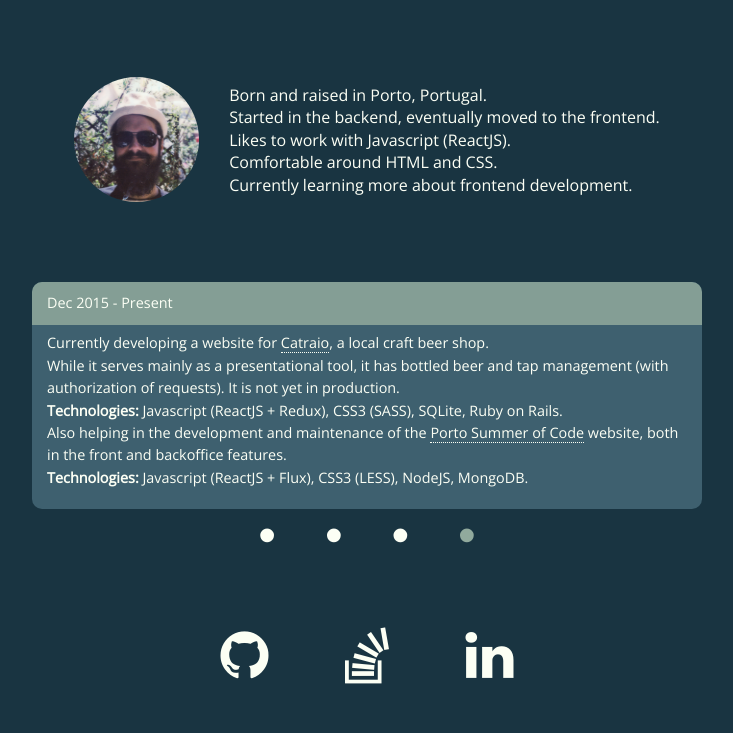
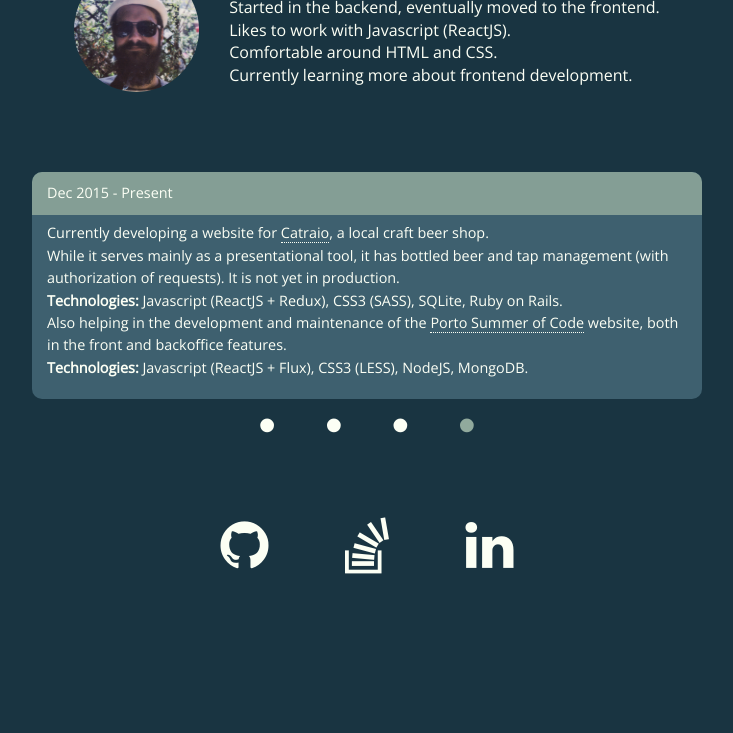
Before and after one commit to pteixeira/pteixeira.github.io, a website: page index.html in a window 1280 px wide. Shown: the part 165-898 px from the top of the page, without its empty margins (273-1006 px from the left). After the commit the page ends 818 px from the top, so only its background shows below. Drawn offline with nearby package versions, Linux system fonts and the light colour scheme.

Commit message:
Fixed some margins

```diff
--- a/index.html
+++ b/index.html
@@ -83,12 +83,12 @@
         <li class="timeline-bubble icon-circle active"></li>
       </ul>
     </div>
+    <div class="footer">
+      <a href="http://github.com/pteixeira" class="icon-github-circled"></a>
+      <a href="http://stackoverflow.com/users/1756496/pteixeira" class="icon-stackoverflow"></a>
+      <a href="http://linkedin.com/in/pedroapteixeira" class="icon-linkedin"></a>
+    </div>
+    <script type="text/javascript" src="js/index.js"></script>
   </div>
-  <div class="footer">
-    <a href="http://github.com/pteixeira" class="icon-github-circled"></a>
-    <a href="http://stackoverflow.com/users/1756496/pteixeira" class="icon-stackoverflow"></a>
-    <a href="http://linkedin.com/in/pedroapteixeira" class="icon-linkedin"></a>
-  </div>
-  <script type="text/javascript" src="js/index.js"></script>
 </body>
 </html>
--- a/sass/styles.scss
+++ b/sass/styles.scss
@@ -26,7 +26,7 @@ body {
 
 .body-wrapper {
   & > div {
-    margin: 80px auto;
+    margin: 0 auto 80px;
   }
 }
 
@@ -43,7 +43,7 @@ body {
 }
 
 .profile-content {
-  margin: 60px auto 0;
+  margin: 30px auto 0;
   display: flex;
   align-items: center;
 }
```
Also changed, not shown: css/styles.css.
